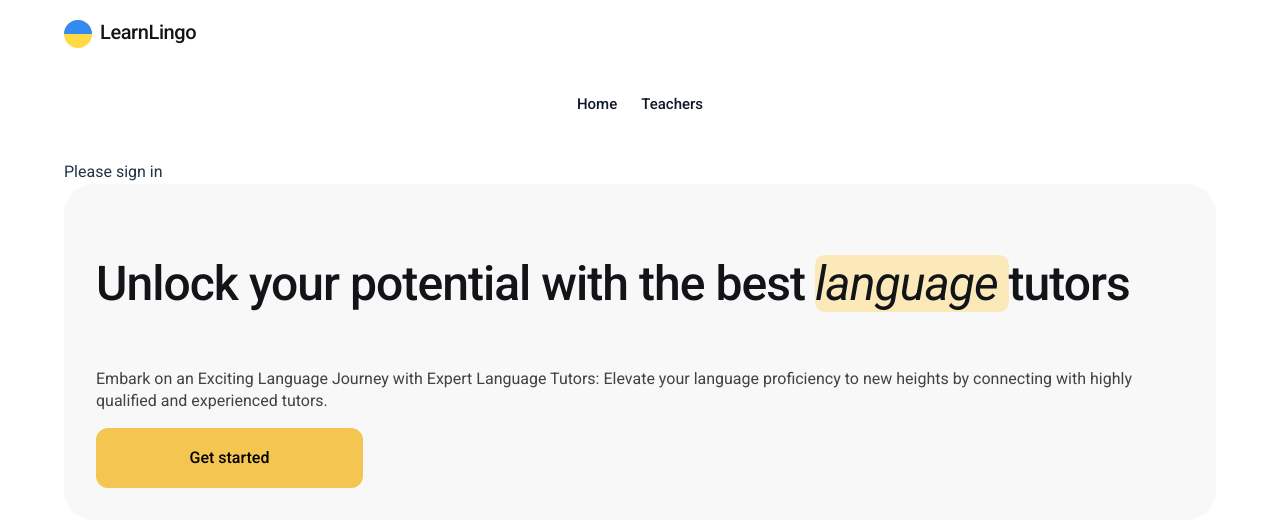
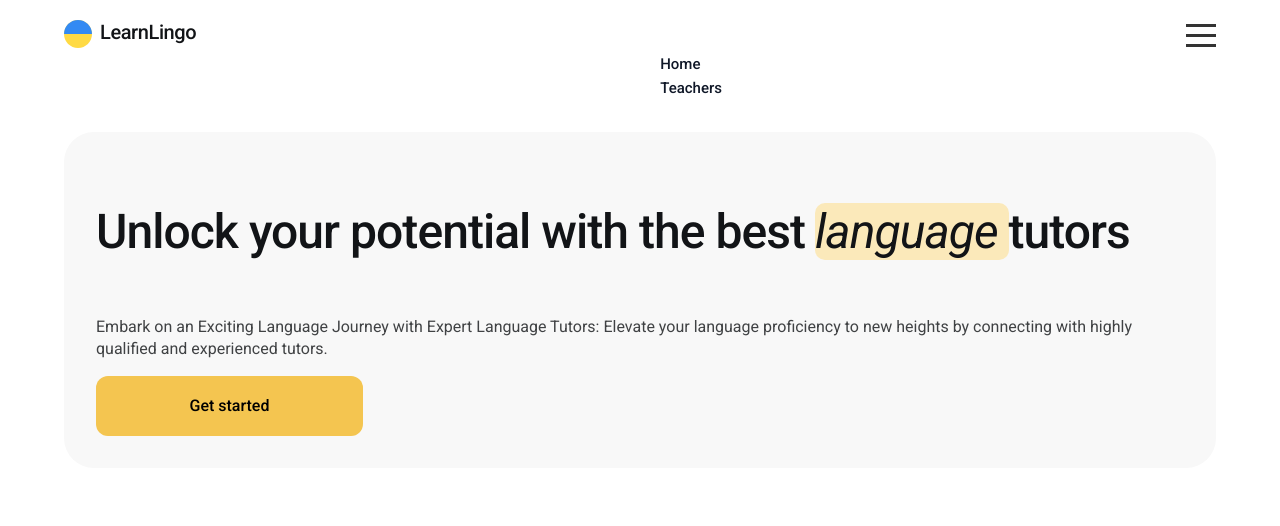
Before and after one commit to haydaycher/learnlingoapp, a React (Vite) app: page / in a window 1280 px wide. Shown: the top 526 px of the page. Built offline with nearby package versions, Linux system fonts and the light colour scheme; no server answers.

Commit message:
burgermenu

```diff
--- a/package.json
+++ b/package.json
@@ -18,6 +18,7 @@
     "react-dom": "^19.0.0",
     "react-hook-form": "^7.56.4",
     "react-router-dom": "^7.6.1",
+    "sass": "^1.89.1",
     "yup": "^1.6.1"
   },
   "devDependencies": {
--- /dev/null
+++ b/src/components/BurgerMenu/BurgerMenu.jsx
@@ -0,0 +1,48 @@
+// src/components/BurgerMenu/BurgerMenu.jsx
+import { useState } from "react";
+import { NavLink } from "react-router-dom";
+import css from "./BurgerMenu.module.css";
+
+export const BurgerMenu = () => {
+  const [isOpen, setIsOpen] = useState(false);
+
+  const toggleMenu = () => {
+    setIsOpen((prev) => !prev);
+  };
+
+  return (
+    <div className={css.navigationBlock}>
+      <div className={css.hamburgerMenu} onClick={toggleMenu}>
+        <div
+          className={`${css.bar} ${css.upperBar} ${isOpen ? css.open : ""}`}
+        ></div>
+        <div
+          className={`${css.bar} ${css.middleBar} ${isOpen ? css.hidden : ""}`}
+        ></div>
+        <div
+          className={`${css.bar} ${css.lowerBar} ${isOpen ? css.open : ""}`}
+        ></div>
+      </div>
+
+      {isOpen && (
+        <>
+          <div className={css.menuList}>
+            <ul>
+              <li>
+                <NavLink to="/" onClick={toggleMenu}>
+                  Home
+                </NavLink>
+              </li>
+              <li>
+                <NavLink to="/teachers" onClick={toggleMenu}>
+                  Teachers
+                </NavLink>
+              </li>
+            </ul>
+          </div>
+          <div className={css.menuBackground}></div>
+        </>
+      )}
+    </div>
+  );
+};
--- /dev/null
+++ b/src/components/BurgerMenu/BurgerMenu.module.css
@@ -0,0 +1,94 @@
+.navigationBlock {
+  position: relative;
+  z-index: 10;
+}
+
+.hamburgerMenu {
+  width: 30px;
+  height: 30px;
+  position: relative;
+  display: flex;
+  align-items: center;
+  justify-content: center;
+  cursor: pointer;
+  z-index: 11;
+}
+
+.bar {
+  width: 100%;
+  height: 3px;
+  background-color: #333;
+  position: absolute;
+  transition: all 0.3s ease-out;
+}
+
+.upperBar {
+  transform: translateY(-10px);
+}
+
+.lowerBar {
+  transform: translateY(10px);
+}
+
+.open.upperBar {
+  transform: rotate(45deg);
+}
+
+.open.lowerBar {
+  transform: rotate(-45deg);
+}
+
+.middleBar.hidden {
+  opacity: 0;
+}
+
+.menuList {
+  position: absolute;
+  top: 60px;
+  right: 0;
+  /* background-color: #fff;
+  box-shadow: 0 2px 6px rgba(0, 0, 0, 0.2);
+  border-radius: 8px; */
+  z-index: 10;
+}
+
+.menuList ul {
+  list-style: none;
+  padding: 0;
+  margin: 0;
+}
+
+.menuList li a {
+  display: block;
+  padding: 10px 20px;
+  text-decoration: none;
+  color: #333;
+  border-bottom: 1px solid #eee;
+}
+
+.menuList li a:hover {
+  background-color: #f4f4f4;
+}
+
+.menuBackground {
+  position: fixed;
+  top: 0;
+  left: 0;
+  width: 500px;
+  height: 500px;
+  background-color: #f4c550;
+  border-radius: 50%;
+  box-shadow: 0 2px 6px rgba(0, 0, 0, 0.2);
+  transform: translate(40%, -30%);
+  z-index: 1;
+  animation: bubblePresent 0.3s ease-out;
+}
+
+@keyframes bubblePresent {
+  0% {
+    transform: translate(-100%, -100%);
+  }
+  100% {
+    transform: translate(-50%, -30%);
+  }
+}
--- a/src/components/Header/Header.jsx
+++ b/src/components/Header/Header.jsx
@@ -5,6 +5,8 @@ import { auth } from "../../firebase/config";
 import { useAuth } from "../AuthProvider/AuthProvider";
 import Navigation from "../Navigation/Navigation.jsx";
 import { LoginForm } from "../LoginForm/LoginForm.jsx";
+import { BurgerMenu } from "../BurgerMenu/BurgerMenu";
+import css from "./Header.module.css";
 
 export const Header = () => {
   const { currentUser } = useAuth();
@@ -14,7 +16,7 @@ export const Header = () => {
   };
 
   return (
-    <header>
+    <section className={css.header}>
       <Logo />
       <Navigation />
 
@@ -24,8 +26,10 @@ export const Header = () => {
           <button onClick={handleLogout}>Logout</button>
         </>
       ) : (
-        <span>Please sign in</span>
+        <div className={css.burgerWrapper}>
+          <BurgerMenu />
+        </div>
       )}
-    </header>
+    </section>
   );
 };
--- a/src/components/Header/Header.module.css
+++ b/src/components/Header/Header.module.css
@@ -1,3 +1,4 @@
 .header {
   display: flex;
+  margin: 0 auto;
 }
--- a/src/components/Navigation/Navigation.module.css
+++ b/src/components/Navigation/Navigation.module.css
@@ -17,11 +17,11 @@
   height: 72px;
 }
 
-.nav_list {
+/* .nav_list {
   display: flex;
   gap: 32px;
   margin: 0 auto;
-}
+} */
 
 .nav_item {
   font-weight: 500;
@@ -34,6 +34,11 @@
 /* .active_link {
   color: #d84343;
 } */
+@media screen and (max-width: 768px) {
+  .nav_list {
+    display: none;
+  }
+}
 
 /* Планшетні пристрої (до 1439px) */
 @media screen and (max-width: 1439px) {
--- a/src/pages/HomePage/HomePage.module.css
+++ b/src/pages/HomePage/HomePage.module.css
@@ -3,7 +3,8 @@
   /* background-repeat: no-repeat;
   background-position: center;
   background-size: cover; */
-  width: 100%;
+  max-width: 100vw;
+  overflow-x: hidden;
   background: #f8f8f8;
   border-radius: 30px;
   /* width: 720px;
```
Also changed, not shown: 1 other file (tests, documents, lock files or other folders).
